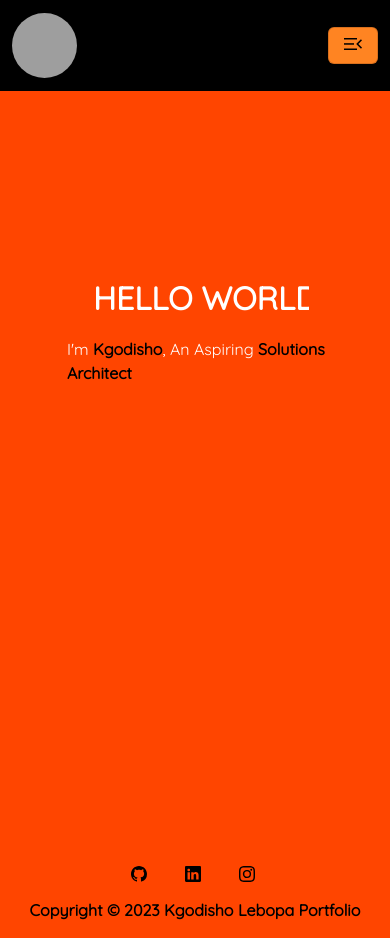
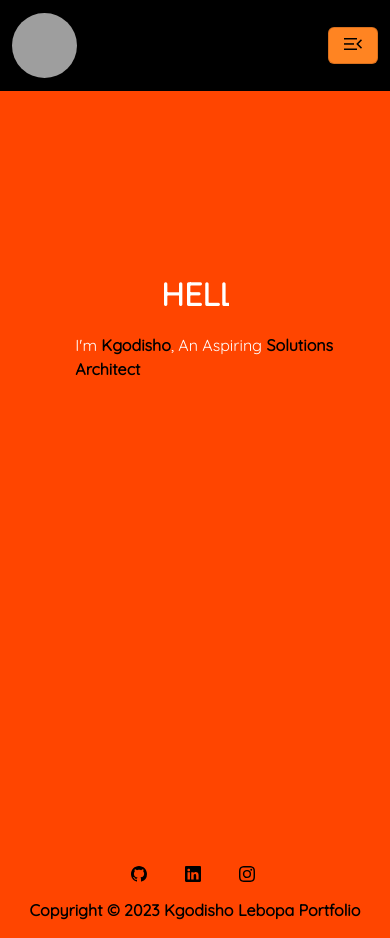
Before and after one commit to KgMLe/Final-VUe-POrtfolio, a Vue app: page / in a window 390 px wide. Built offline with nearby package versions, Linux system fonts and the light colour scheme; grey boxes are pictures that could not be loaded; a web font is replaced by a local one.

Commit message:
FinalPush

```diff
--- a/src/components/MainPage.vue
+++ b/src/components/MainPage.vue
@@ -1,6 +1,6 @@
 <template>
    <div class="container" style="padding-top: 6.5%; padding-bottom: 20%;" >
-  <div class="row">
+  <div>
     <!-- <div class="col-sm-8" > -->
 
       <h1 id="landing" class="typewrite">
@@ -25,6 +25,7 @@
 </script>
 
 <style scoped>
+
 
 
 #landing {
@@ -67,8 +68,8 @@ span{
     #landing{
       margin-top: 40px;
       margin-bottom: 20px;
-      padding-top: 30%;
-      /* padding-left: 20%; */
+      /* padding-top: 30%;
+      padding-left: 20%; */
       font-size: 3.5rem;
 
       }
@@ -76,10 +77,7 @@ span{
     font-size: 1em;
     text-transform: capitalize;
       }
-    @keyframes typewriter{
-      from{width: 0;}
-      to{width: 18.5em;}
-      }
+
     }
 
     @media(max-width: 567px) {
@@ -93,9 +91,9 @@ span{
       p {
         padding-left: 15%;
       }
-      @keyframes typewriter{
-      from{width: 0;}
-      to{width: 28.5em;}
+
+      svg{
+        display: none;
       }
 
     }
--- a/src/views/TestimonialsView.vue
+++ b/src/views/TestimonialsView.vue
@@ -51,7 +51,7 @@
   #testimonials{
     background-color: black;
     padding-bottom: 7%;
-    padding-top: 3%;
+    /* padding-top: 3%; */
     /* margin-top: 40px; */
     margin-bottom: 20px;
   }
```
